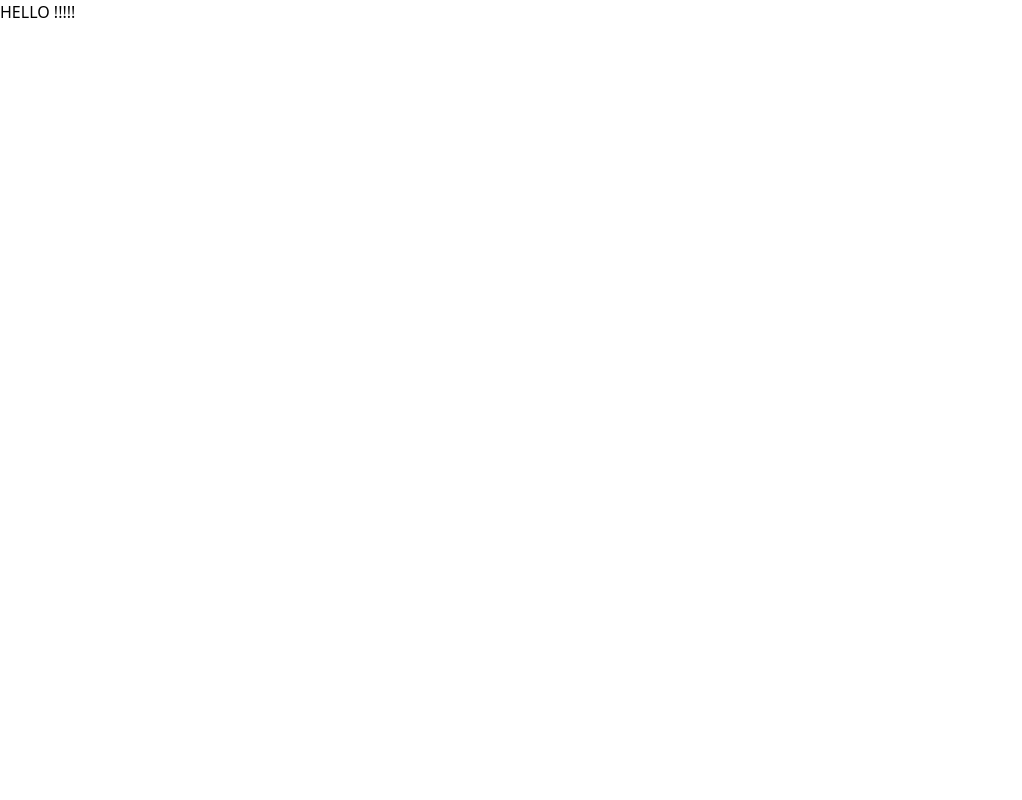
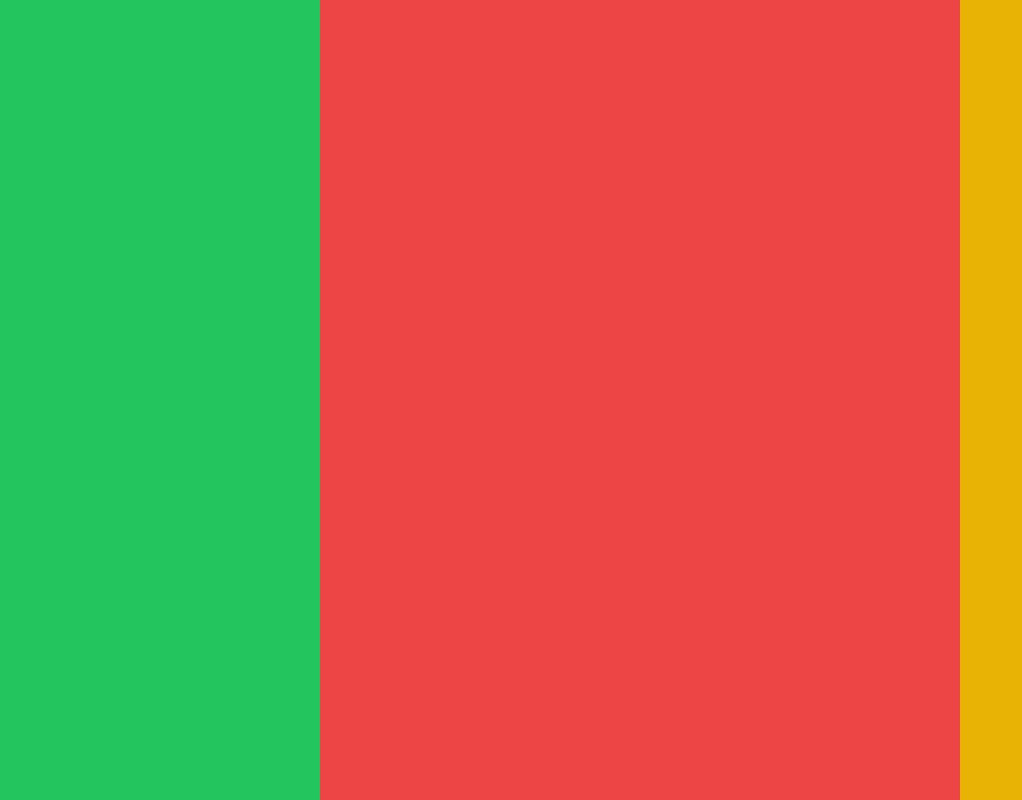
Before and after one commit to jimmy4701/epsi_dev_js, a Next.js app: page / in a window 1280 px wide. Shown: the whole page, without its empty margins (0-1022 px from the left). Built offline with nearby package versions, Linux system fonts and the light colour scheme.

Commit message:
:lipstick: (base style for home)

```diff
--- a/src/app/page.tsx
+++ b/src/app/page.tsx
@@ -1,9 +1,21 @@
-import Image from "next/image";
+'use client'
+import { useState } from "react";
 
 export default function Home() {
+
+  const [cookies, setCookies] = useState(0)
+
   return (
-    <div>
-      <p>HELLO !!!!!</p>
+    <div className="h-screen w-screen flex">
+      <div className="left w-1/4 bg-green-500">
+
+      </div>
+      <div className="center flex-1 bg-red-500">
+
+      </div>
+      <div className="right w-1/4 bg-yellow-500">
+
+      </div>
     </div>
   );
 }
```
